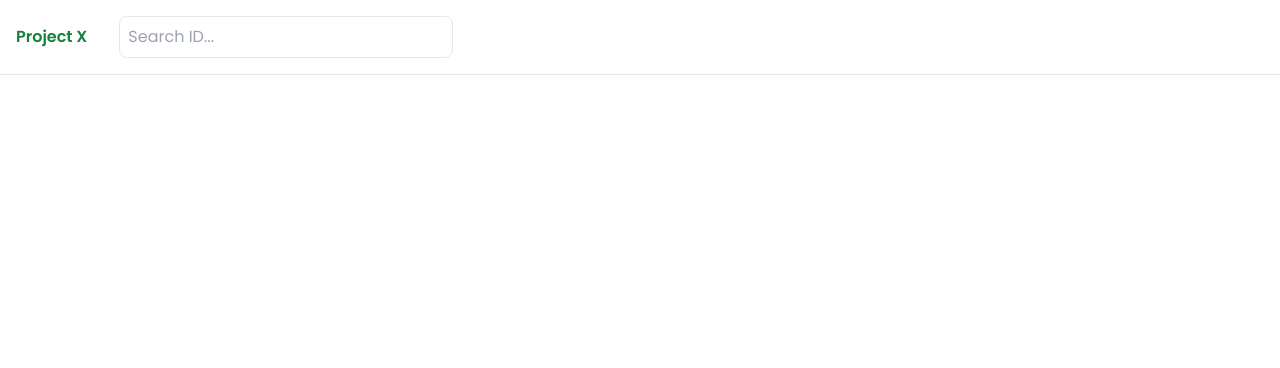
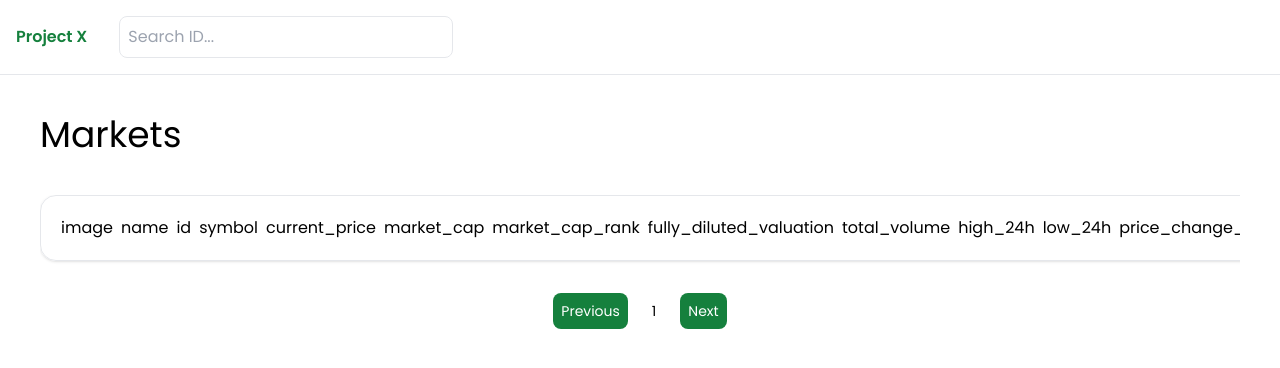
Before and after one commit to louisordonez/projectx, a React (Vite) app: page / in a window 1280 px wide. Shown: the top 368 px of the page. Built offline with nearby package versions, Linux system fonts and the light colour scheme.

Commit message:
Create table

```diff
--- a/src/App.jsx
+++ b/src/App.jsx
@@ -1,5 +1,6 @@
 import { useState } from 'react'
 import Navbar from './components/Navbar'
+import Table from './components/Table'
 
 const App = () => {
   const [search, setSearch] = useState('')
@@ -11,6 +12,10 @@ const App = () => {
   return (
     <div className="App font-poppins">
       <Navbar search={search} onSearch={handleSearch} />
+      <div className="m-10 text-4xl">
+        <h1>Markets</h1>
+      </div>
+      <Table />
     </div>
   )
 }
--- /dev/null
+++ b/src/components/Table.jsx
@@ -0,0 +1,47 @@
+const Table = () => {
+  return (
+    <div>
+      <div className="mx-10 mt-10 overflow-y-auto">
+        <div className="mb-6 p-4 border rounded-2xl shadow w-fit">
+          <div className="flex items-baseline">
+            <div className="m-1">image</div>
+            <div className="m-1">name</div>
+            <div className="m-1">id</div>
+            <div className="m-1">symbol</div>
+            <div className="m-1">current_price</div>
+            <div className="m-1">market_cap</div>
+            <div className="m-1">market_cap_rank</div>
+            <div className="m-1">fully_diluted_valuation</div>
+            <div className="m-1">total_volume</div>
+            <div className="m-1">high_24h</div>
+            <div className="m-1">low_24h</div>
+            <div className="m-1">price_change_24h</div>
+            <div className="m-1">price_change_percentage_24h</div>
+            <div className="m-1">market_cap_change_24h</div>
+            <div className="m-1">market_cap_change_percentage_24h</div>
+            <div className="m-1">circulating_supply</div>
+            <div className="m-1">total_supply</div>
+            <div className="m-1">max_supply</div>
+            <div className="m-1">ath</div>
+            <div className="m-1">ath_change_percentage</div>
+            <div className="m-1">ath_date</div>
+            <div className="m-1">atl</div>
+            <div className="m-1">atl_change_percentage</div>
+            <div className="m-1">atl_date</div>
+            <div className="m-1">roi</div>
+            <div className="m-1">last_updated</div>
+          </div>
+        </div>
+      </div>
+      <div className="mt-2 flex justify-center text-sm">
+        <button className="border-solid bg-green-700 hover:bg-green-900 rounded-lg text-white mx-4 p-2">
+          Previous
+        </button>
+        <div className="p-2">1</div>
+        <button className="border-solid bg-green-700 hover:bg-green-900 rounded-lg text-white mx-4 p-2">Next</button>
+      </div>
+    </div>
+  )
+}
+
+export default Table
```
